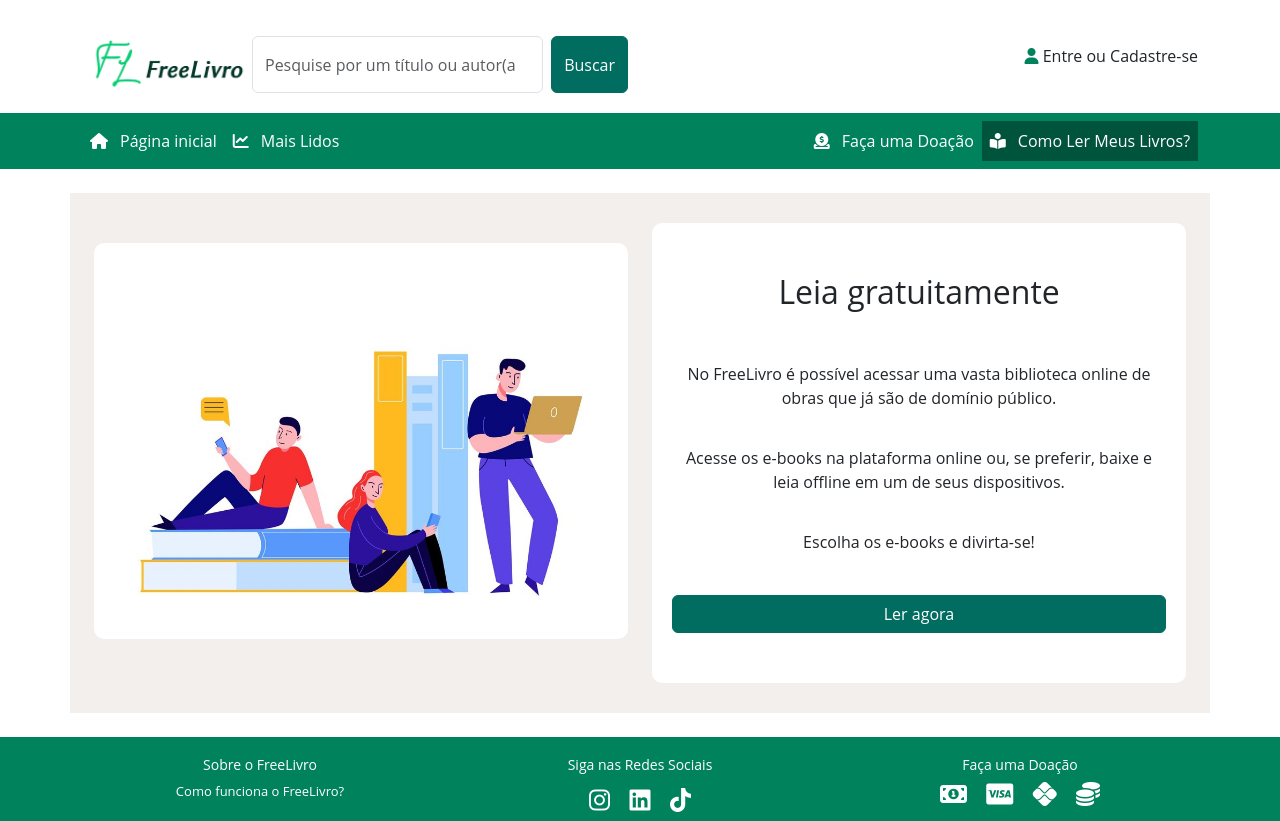
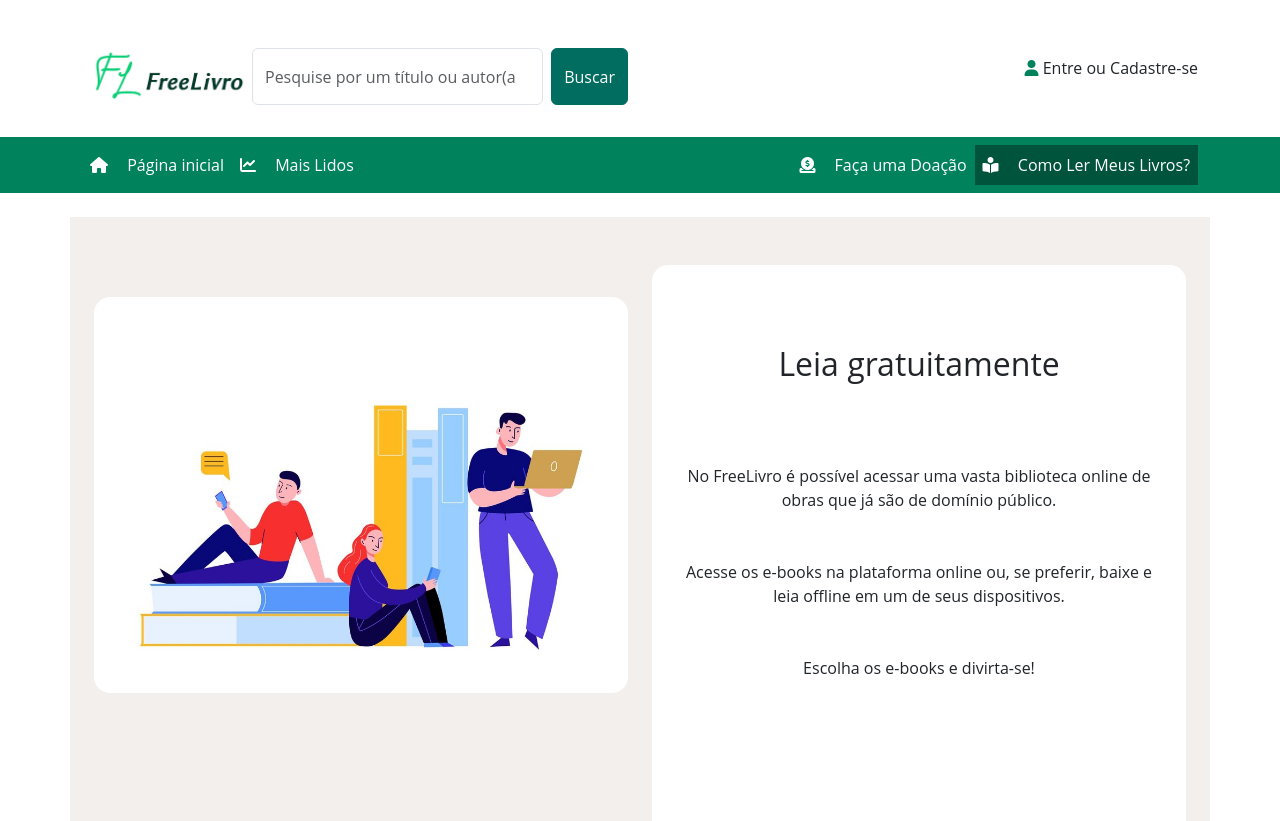
Before and after one commit to daianabaltokoski/projeto_tsi32b, a website: page como_ler.html in a window 1280 px wide. Shown: the top 821 px of the page. Drawn offline with nearby package versions, Linux system fonts and the light colour scheme.

Commit message:
alteração de medidas para relativas

```diff
--- a/assets/css/mais_lidos.css
+++ b/assets/css/mais_lidos.css
@@ -1,11 +1,11 @@
 main {
     background-color: white;
     flex-grow: 1;
-    padding: 30px;
+    padding: 3rem;
 }
 
 .container-background {
     background-color: #f2efed;
-    padding: 20px;
-    border-radius: 5px;
+    padding: 2rem;
+    border-radius: 0.5rem;
 }
--- a/assets/css/style.css
+++ b/assets/css/style.css
@@ -8,7 +8,7 @@ body {
 }
 header {
     background-color: white;
-    padding: 20px 0;
+    padding: 2rem 0;
 }
 .navbar {
     background-color: #00825D;
@@ -23,10 +23,10 @@ header {
     color: white !important;
 }
 .navbar-nav .nav-link .fa {
-    margin-right: 12px;
+    margin-right: 1.2rem;
 }
 .carousel-container {
-    margin-top: 20px;
+    margin-top: 2rem;
 }
 .carousel-control-prev,
 .carousel-control-next {
@@ -36,12 +36,12 @@ width: 5%;
 main {
     background-color: #f2efed;
     flex-grow: 1;
-    padding: 30px;
+    padding: 3rem;
 }
 
 .card-group .card {
     background-color: white;
-    margin: 10px;
+    margin: 1rem;
 }
 .card-group {
     justify-content: center;
@@ -61,9 +61,9 @@ main {
 
 .content {
     background-color: white;
-    height: 460px;
-    padding: 20px;
-    border-radius: 10px;
+    height: 46rem;
+    padding: 2rem;
+    border-radius: 1rem;
     text-align: center;
     display: flex;
     flex-direction: column;
@@ -71,35 +71,35 @@ main {
 }
 
 .content p {
-    margin-top: 20px;
+    margin-top: 2rem;
 }
 
 .content h2 {
-    margin: 30px;
+    margin: 3rem;
 }
 
 .content .btn {
     margin-top: auto;
-    margin-bottom: 30px;
+    margin-bottom: 3rem;
 }
 
 .img-page {
-    margin-bottom: 20px;
-    margin-top: 20px;
+    margin-bottom: 2rem;
+    margin-top: 2rem;
 }
 
 .img-rounded-10 {
-    border-radius: 10px;
+    border-radius: 1rem;
 }
 
 footer {
     background-color: #00825D;
     color: white;
-    padding: 20px 0;
+    padding: 2rem 0;
     margin-top: auto;
-    font-size: 13px;
+    font-size: 1rem;
 }
 
 footer h6 {
-    font-size: 14px;
+    font-size: 0.8rem;
 }
```
Also changed, not shown: assets/css/doacao.css (+10 -10 lines).
